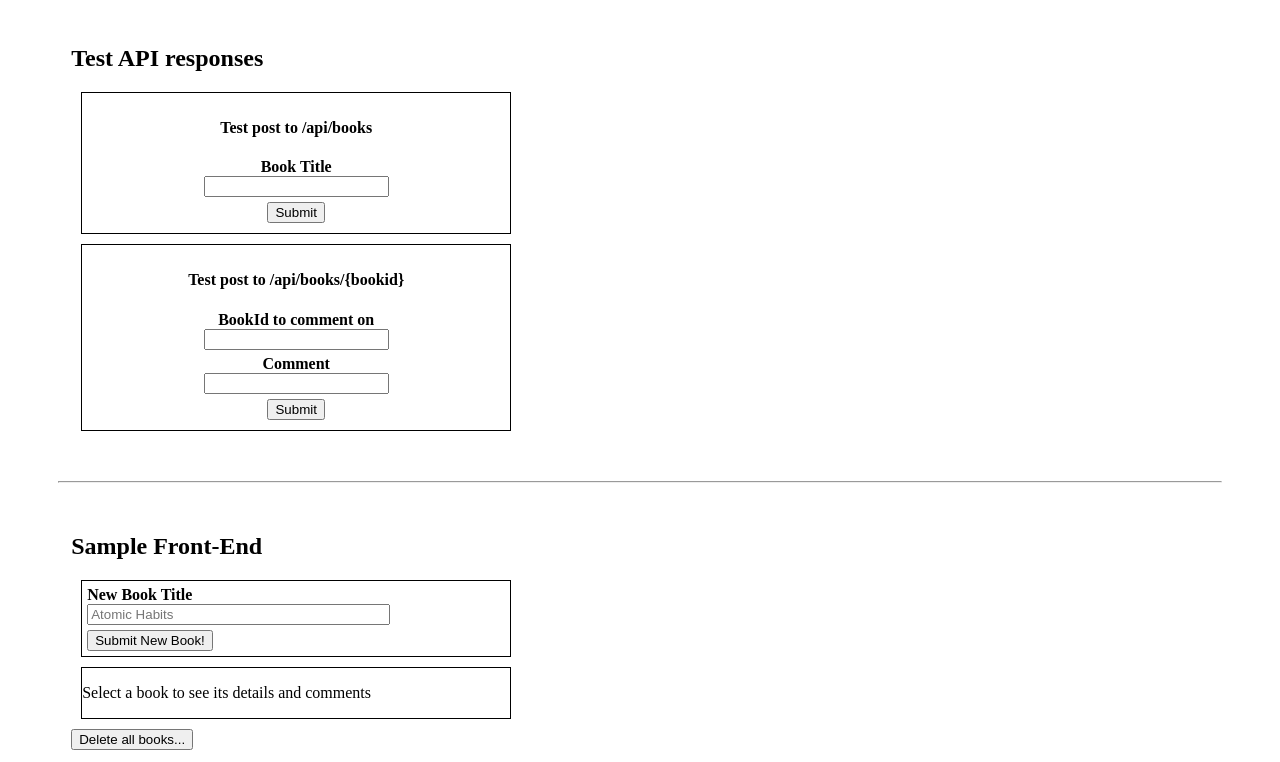
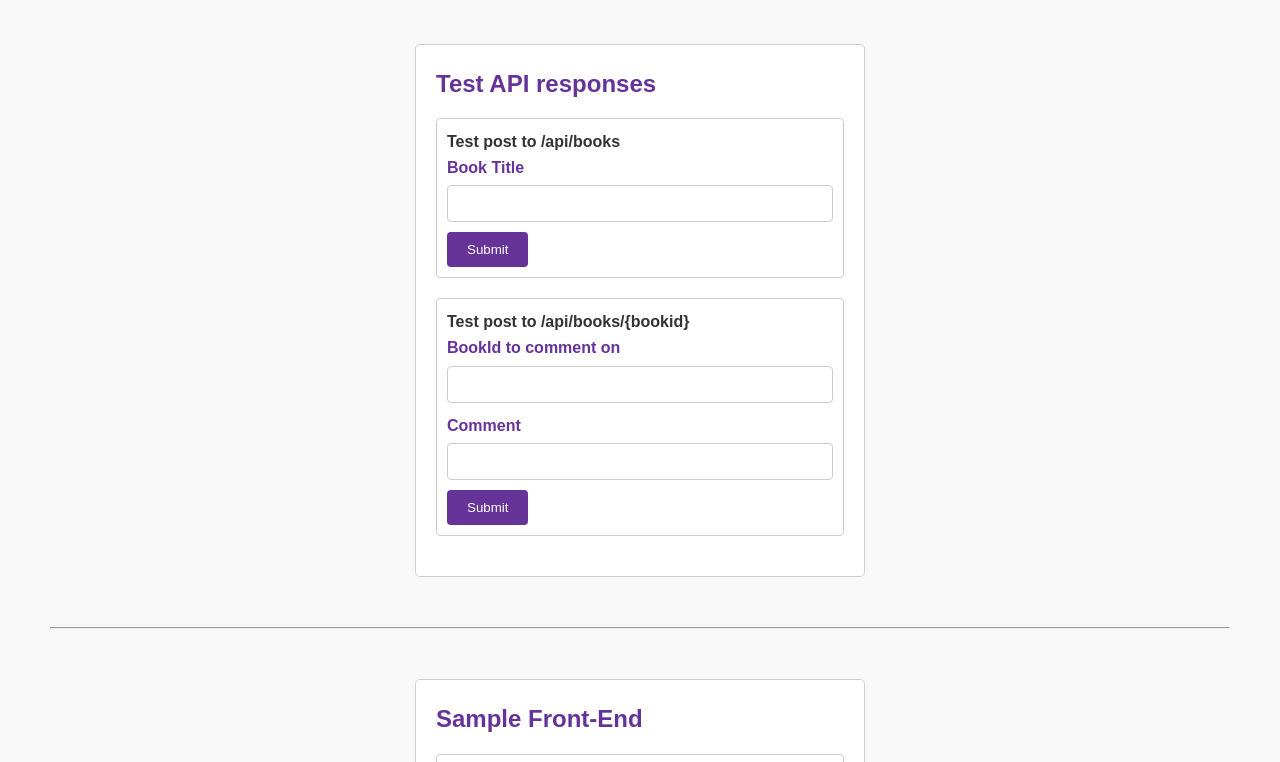
Before and after one commit to erickfb5/personal-library-app, a website: page views/index.html in a window 1280 px wide. Shown: the part 73-835 px from the top of the page. Drawn offline with Linux system fonts and the light colour scheme; no server answers.

Commit message:
modified:   public/style.css

```diff
--- a/public/style.css
+++ b/public/style.css
@@ -1,34 +1,137 @@
-.border {
-    border-style: solid;
-    border-width: 1px;
-    margin: 10px;
+* {
+  margin: 0;
+  padding: 0;
+  box-sizing: border-box;
 }
 
-  #sampleui {
-    max-width: 450px;
-    margin-left: 5%;
-    height: 100%;
+:root {
+
+  /* COLORS */
+  --purple: #663399;
+  --dark-purple: #512f91;
+  --white: #fff;
+  --gray: #ccc;
 }
 
-  #sampleposting {
-    max-width: 450px;
-    text-align: center;
-    margin-left: 5%;
+body {
+  font-family: Arial, sans-serif;
+  font-size: 16px;
+  line-height: 1.6;
+  color: #333;
+  background-color: #f8f8f8;
 }
 
-  #userstories {
-    margin-left: 5%;
+h1 {
+  font-size: 2rem;
+  color: var(--purple);
+  margin-bottom: 20px;
+  display: flex;
+  align-items: center;
+  justify-content: center;
+}
+
+h2 {
+  font-size: 1.5rem;
+  color: var(--purple);
+  margin-bottom: 15px;
+}
+
+.container {
+  max-width: 1200px;
+  margin: 0 auto;
+  padding: 20px;
 }
 
 form {
-    padding: 5px;
+  background-color: var(--white);
+  padding: 20px;
+  border: 1px solid var(--gray);
+  border-radius: 5px;
+  margin-bottom: 20px;
 }
 
 label {
   display: block;
   font-weight: bold;
+  margin-bottom: 5px;
+  color: var(--purple);
 }
 
-  input {
-    margin-bottom: 5px;
+input[type="text"] {
+  width: 100%;
+  padding: 10px;
+  margin-bottom: 10px;
+  border: 1px solid var(--gray);
+  border-radius: 4px;
 }
+
+input[type="submit"] {
+  background-color: var(--purple);
+  color: var(--white);
+  padding: 10px 20px;
+  border: none;
+  border-radius: 4px;
+  cursor: pointer;
+  transition: background-color 0.3s;
+}
+
+input[type="submit"]:hover {
+  background-color: var(--dark-purple);
+}
+
+button {
+  background-color: var(--purple);
+  color: var(--white);
+  padding: 10px 20px;
+  border: none;
+  border-radius: 4px;
+  cursor: pointer;
+  transition: background-color 0.3s;
+  margin: 10px;
+}
+
+button:hover {
+  background-color: var(--dark-purple);
+}
+
+.border {
+  border: 1px solid var(--gray);
+  border-radius: 4px;
+  padding: 10px;
+  margin-bottom: 20px;
+}
+
+#sampleui {
+  max-width: 450px;
+  margin: 0 auto;
+  background-color: var(--white);
+  padding: 20px;
+  border: 1px solid var(--gray);
+  border-radius: 5px;
+  margin-top: 20px;
+}
+
+#sampleposting {
+  max-width: 450px;
+  margin: 0 auto;
+  background-color: var(--white);
+  padding: 20px;
+  border: 1px solid var(--gray);
+  border-radius: 5px;
+  margin-top: 20px;
+}
+
+@media screen and (max-width: 768px) {
+  form {
+    padding: 10px;
+  }
+
+  input[type="text"] {
+    width: 100%;
+  }
+
+  button,
+  input[type="submit"] {
+    width: 100%;
+  }
+}
```
Lines whose indentation alone changed are shown as unchanged.
